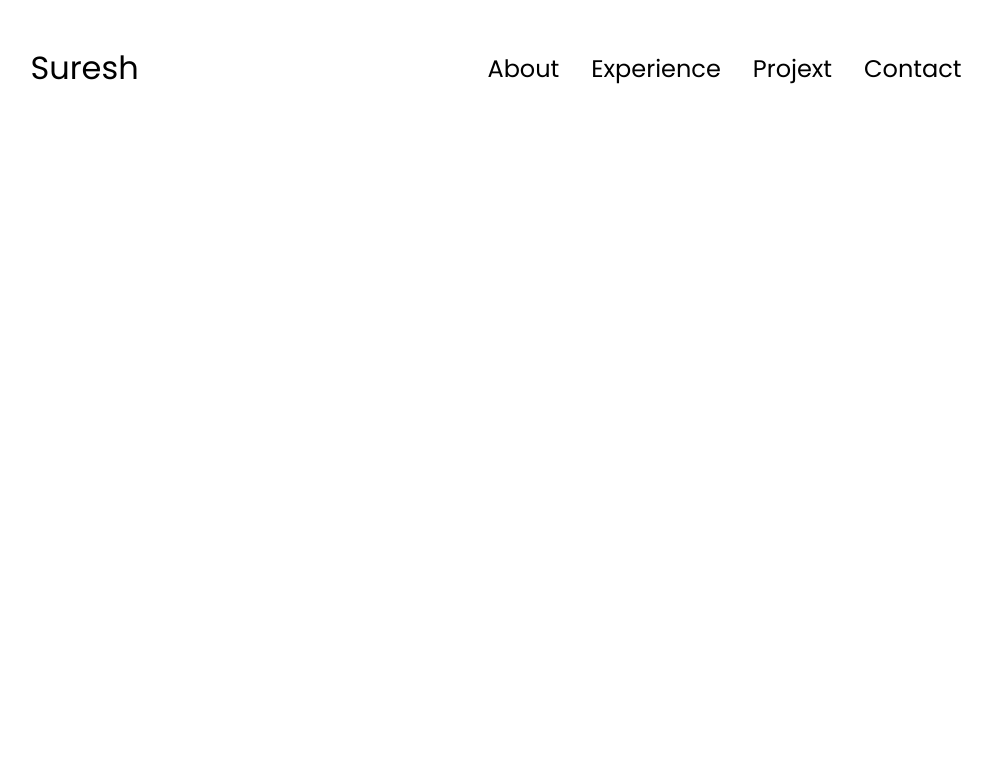
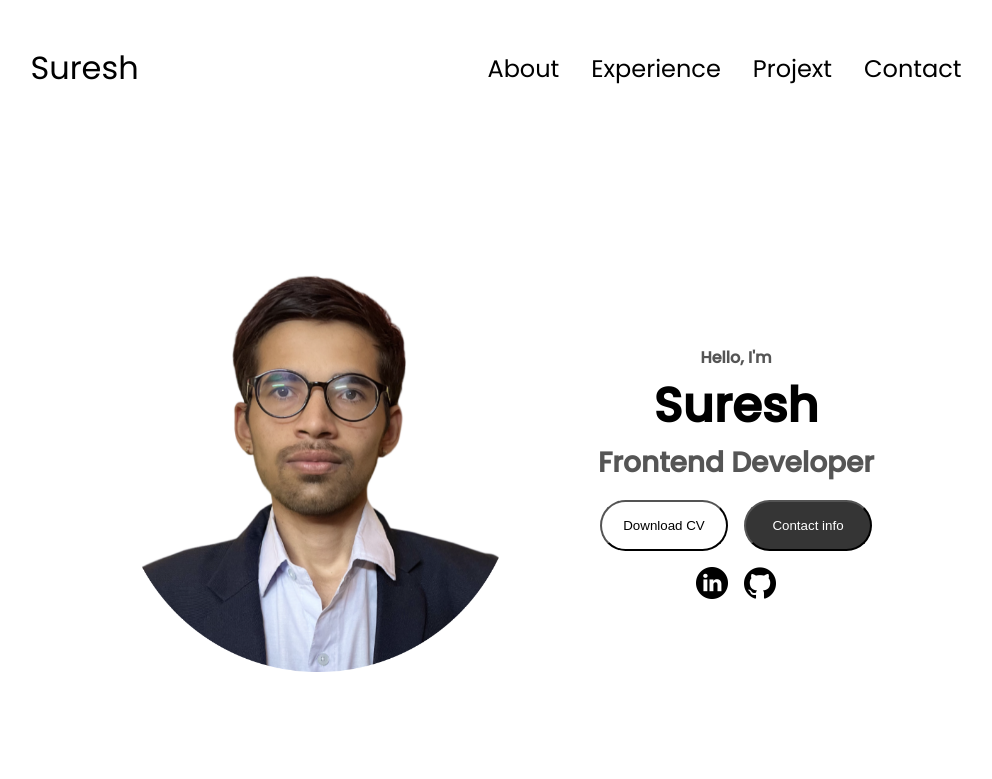
Before and after one commit to Lone-entity/portfolio-page, a plain HTML site: page index.html in a window 1280 px wide. Shown: the whole page, without its empty margins (144-1136 px from the left). Drawn offline with Linux system fonts and the light colour scheme.

Commit message:
4 commit

```diff
--- a/index.html
+++ b/index.html
@@ -38,6 +38,34 @@
         </div>
         </div>
     </nav>
+    <section id="profile">
+        <div class="section__pic-container">
+            <img src="./assets/Sureshkumar-modified.png" alt="profile-pic.png">
+
+        </div>
+        <div class="section__text">
+            <p class="section__text__p1">Hello, I'm</p>
+            <h1 class="title">Suresh</h1>
+            <p class="section__text__p2">Frontend Developer</p>
+             <div class="btn-container">
+                <button class="btn btn-color-2" onclick="window.open('./assets/resume-example.pdf')">Download CV
+                </button>
+                <button class="btn btn-color-1" onclick="location.href='./#contact'">Contact info
+                </button>
+             </div>
+             <div id="social-container">
+                <img src="./assets/linkedin.png"
+                alt="My Linken profile"
+                class="icon"
+                onclick="location.href='https://www.linkedin.com/in/sureshkumar-choudhary-572648241?utm_source=share&utm_campaign=share_via&utm_content=profile&utm_medium=android_app'">
+                <img src="./assets/github.png"
+                alt="My Github profile"
+                class="icon"
+                onclick="location.href='https://github.com/Lone-entity/portfolio-page'">
+
+             </div>
+        </div>
+    </section>
 
  <script src="script.js"></script>
 </body>
--- a/style.css
+++ b/style.css
@@ -136,3 +136,100 @@ a:hover{
     transform: none;
 
 }
+/*section*/
+section{
+    padding-top: 4vh;
+    height: 96vh;
+    margin: 0 10rem;
+    box-sizing: border-box;
+    min-height: fit-content;
+}
+.section-container{
+    display: flex;
+}
+#profile{
+    display: flex;
+    justify-content: center;
+    gap: 5rem;
+    height: 80vh;
+
+}
+.section__pic-container{
+    display: flex;
+    height: 400px;
+    width: 400px;
+    margin: auto 0;
+}
+.section__text{
+    align-self: center;
+    text-align: center;
+}
+.section__text p{
+    font-weight: 600;
+}
+.section__text__p1{
+    text-align: center;
+
+}
+.section__text__p2{
+    font-size: 1.75rem;
+    margin-bottom: 1rem;
+}
+.title{
+    font-size: 3rem;
+    text-align: center;
+}
+#social-container{
+    display: flex;
+    justify-content: center;
+    margin-top: 1rem;
+    gap: 1rem;
+}
+.icon{
+    cursor: pointer;
+    height: 2rem;
+}
+
+/*button*/
+.btn-container{
+    display: flex;
+    justify-content: center;
+    gap: 1rem;
+
+}
+.btn{
+    font-weight: 6000;
+    transition: all 300ms ease;
+    padding: 1rem;
+    width: 8rem;
+    border-radius: 2rem;
+
+}
+.btn-color-1,.btn-color-2{
+
+    border: rgb(53, 53, 53a);
+
+}
+.btn-color-1:hover,
+.btn-color-2:hover{
+    cursor: pointer;
+}
+.btn-color-1,
+.btn-color-2:hover{
+    background: rgb(53,53,53);
+    color: white;
+}
+.btn-color-1:hover{
+    background: rgb(0,0,0);
+
+}
+.btn-color-2{
+    background: none;
+}
+
+.btn-color-2:hover{
+    border: rgb(255, 255,255) 0.1rem solid;
+}
+.btn-container{
+    gap: 1rem;
+}
```
Also changed, not shown: assets/Sureshkumar-modified.png (added), assets/Sureshkumar.png (added), 1 other file.
